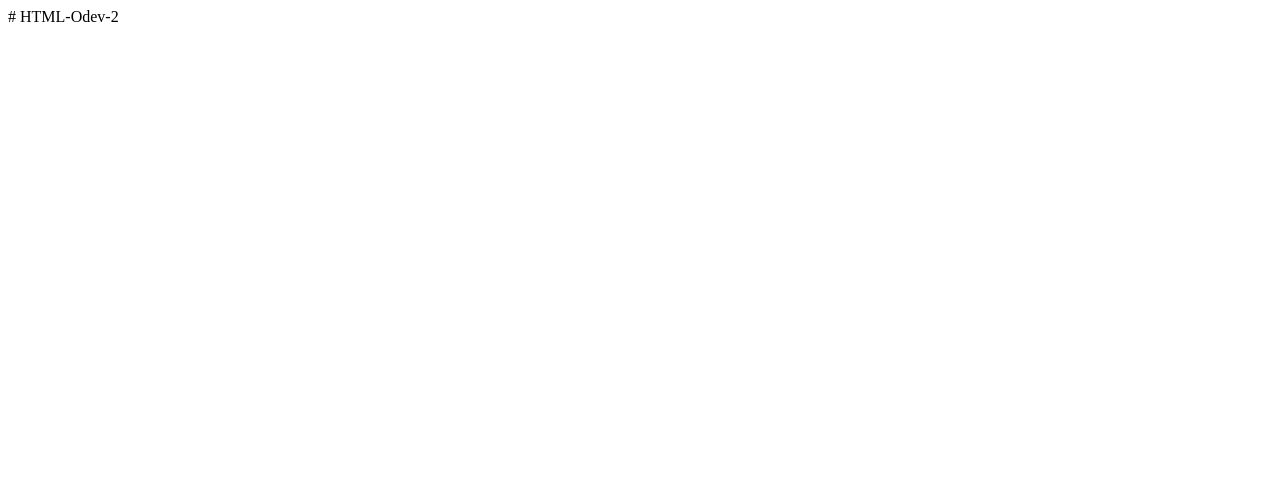
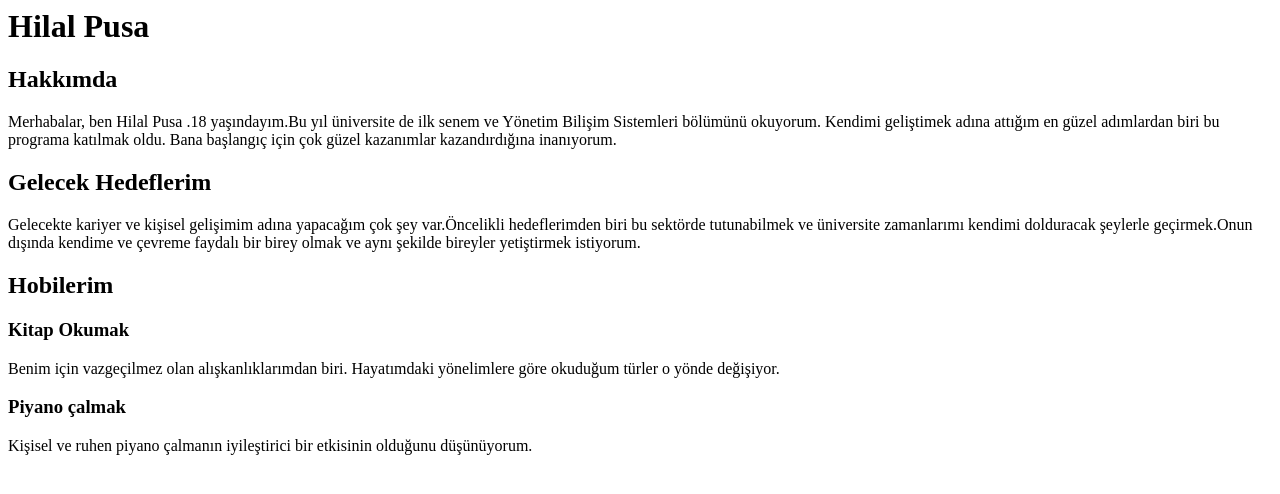
Before and after one commit to hilal2301/HTML-Odev-2, a plain HTML site: page index.html in a window 1280 px wide. Drawn offline with Linux system fonts and the light colour scheme.

Commit message:
Update index.html

```diff
--- a/index.html
+++ b/index.html
@@ -1 +1,14 @@
-# HTML-Odev-2
+<h1>Hilal Pusa</h1>
+<h2>Hakkımda</h2>
+<p>Merhabalar, ben Hilal Pusa .18 yaşındayım.Bu yıl üniversite de ilk senem  ve Yönetim Bilişim Sistemleri bölümünü okuyorum.
+    Kendimi geliştimek adına attığım en güzel adımlardan biri bu programa katılmak oldu.
+    Bana başlangıç için çok güzel kazanımlar kazandırdığına inanıyorum.</p>
+ <h2>Gelecek Hedeflerim</h2>
+    <p>Gelecekte  kariyer ve kişisel gelişimim adına yapacağım çok şey var.Öncelikli hedeflerimden biri bu sektörde tutunabilmek ve
+        üniversite zamanlarımı kendimi dolduracak şeylerle geçirmek.Onun dışında kendime ve çevreme faydalı bir
+        birey olmak ve aynı şekilde bireyler yetiştirmek istiyorum. </p>
+<h2>Hobilerim</h2>
+<h3>Kitap Okumak</h3>
+<p>Benim için vazgeçilmez olan alışkanlıklarımdan biri. Hayatımdaki yönelimlere göre okuduğum türler o yönde değişiyor.</p>
+<h3>Piyano çalmak</h3>
+<p>Kişisel ve ruhen piyano çalmanın iyileştirici bir etkisinin olduğunu düşünüyorum.</p>
```
